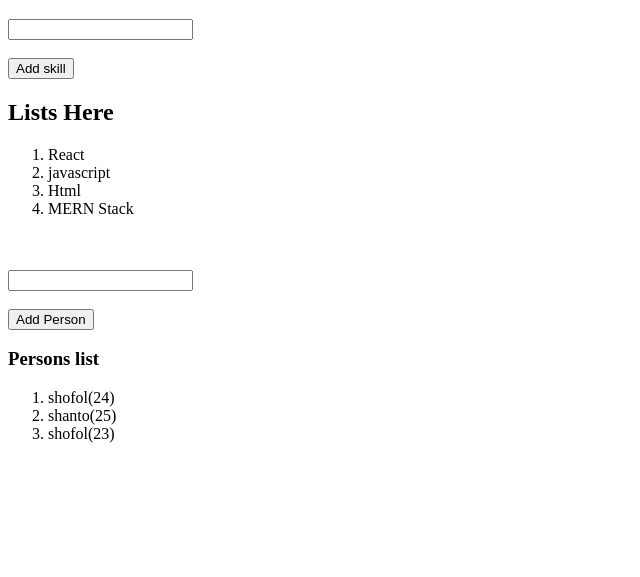
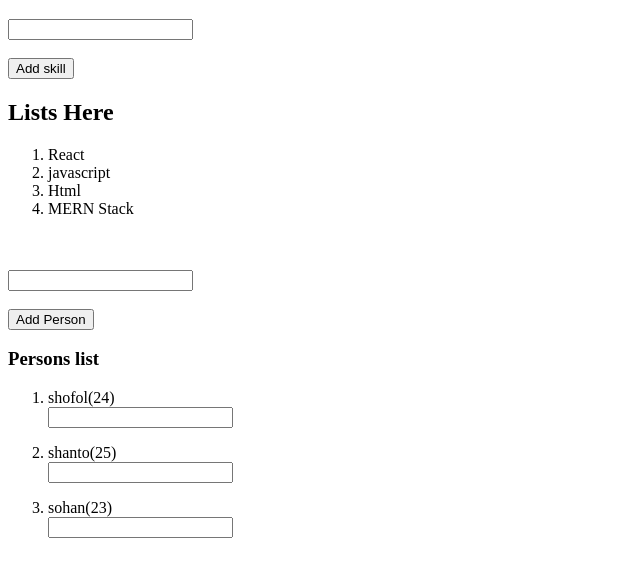
Before and after one commit to shofol1/VJs, a plain HTML site: page listBind/index.html in a window 1280 px wide. Shown: the part 79-656 px from the top of the page, without its empty margins (0-640 px from the left). Drawn offline with nearby package versions, Linux system fonts and the light colour scheme.

Commit message:
key bug fix

```diff
--- a/listBind/app.js
+++ b/listBind/app.js
@@ -9,7 +9,7 @@ createApp({
       persons: [
         { name: "shofol", age: 24 },
         { name: "shanto", age: 25 },
-        { name: "shofol", age: 23 },
+        { name: "sohan", age: 23 },
       ],
       newPerson: {},
     };
@@ -28,5 +28,8 @@ createApp({
       this.persons.push({ name: this.newPerson.name, age: 23 });
       this.newPerson = "";
     },
+    removePerson(i) {
+      this.persons.splice(i, 1);
+    },
   },
 }).mount("#app");
--- a/listBind/index.html
+++ b/listBind/index.html
@@ -25,8 +25,15 @@
       <button @click="addPerson()">Add Person</button>
       <h3>Persons list</h3>
       <ol>
-        <li v-for="(person,i) in persons">
-          {{ person.name }}({{ person.age }})
+        <li
+          v-for="(person,i) in persons"
+          @click="removePerson(i)"
+          :key="person.name"
+        >
+          <p>
+            {{ person.name }}({{ person.age }}) <br />
+            <input type="text" @click.stop />
+          </p>
         </li>
       </ol>
     </div>
```
